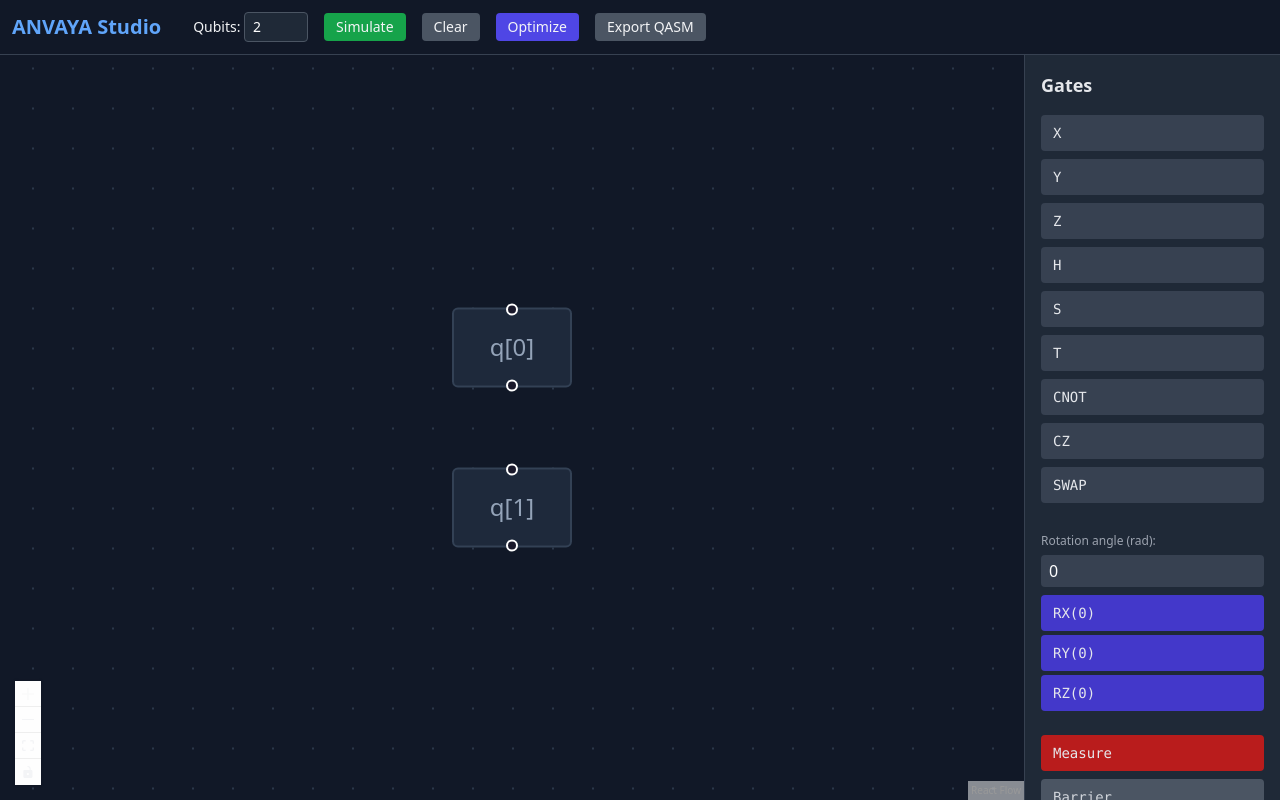
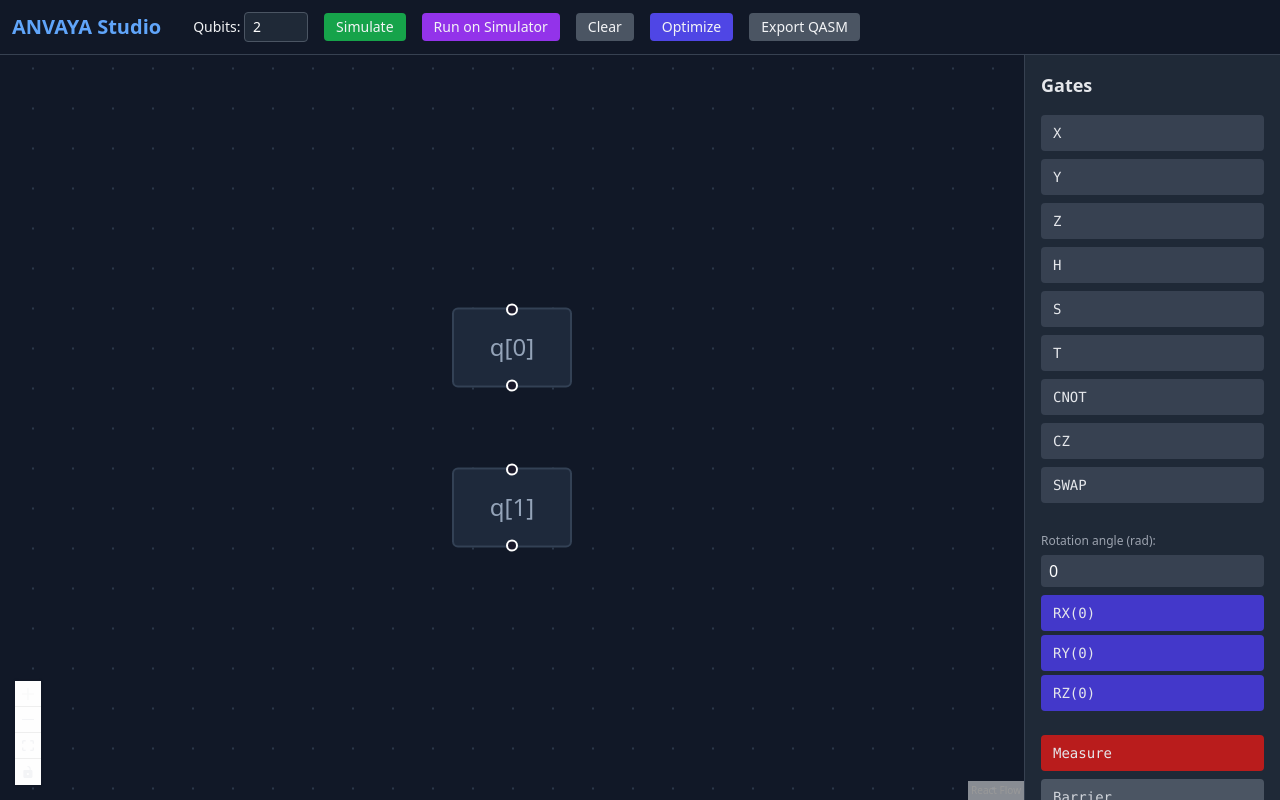
Before and after one commit to Anvaya-Quant/anvaya-platform, a Next.js app in the folder apps/studio/: page / in a window 1280 px wide. Built offline with nearby package versions, Linux system fonts and the light colour scheme.

Commit message:
feat: add Run on Simulator button in Studio toolbar

```diff
--- a/apps/studio/src/app/page.tsx
+++ b/apps/studio/src/app/page.tsx
@@ -24,6 +24,7 @@ export default function Home() {
     clearGates,
     optimize,
     toQasm,
+    setProbabilitiesFromCounts,
   } = useCircuitStore();
 
   const [activeTab, setActiveTab] = useState<'probabilities' | 'pulse'>('probabilities');
@@ -63,6 +64,29 @@ export default function Home() {
           className="bg-green-600 hover:bg-green-500 px-3 py-1 rounded text-sm disabled:opacity-50"
         >
           {status === 'simulating' ? 'Simulating...' : 'Simulate'}
+        </button>
+        <button
+          onClick={async () => {
+            try {
+              const qasm = await toQasm();
+              const response = await fetch('http://localhost:3001/simulate', {
+                method: 'POST',
+                headers: { 'Content-Type': 'application/json' },
+                body: JSON.stringify({ qasm, shots: 1024 }),
+              });
+              if (!response.ok) throw new Error(`Server error: ${response.status}`);
+              const data = await response.json();
+              if (data.error) throw new Error(data.error);
+              setProbabilitiesFromCounts(data.counts, data.shots);
+              setActiveTab('probabilities');
+            } catch (err: any) {
+              alert('Failed to run on simulator: ' + err.message);
+            }
+          }}
+          disabled={status === 'simulating'}
+          className="bg-purple-600 hover:bg-purple-500 px-3 py-1 rounded text-sm disabled:opacity-50"
+        >
+          Run on Simulator
         </button>
         <button onClick={clearGates} className="bg-gray-600 hover:bg-gray-500 px-3 py-1 rounded text-sm">
           Clear
```
